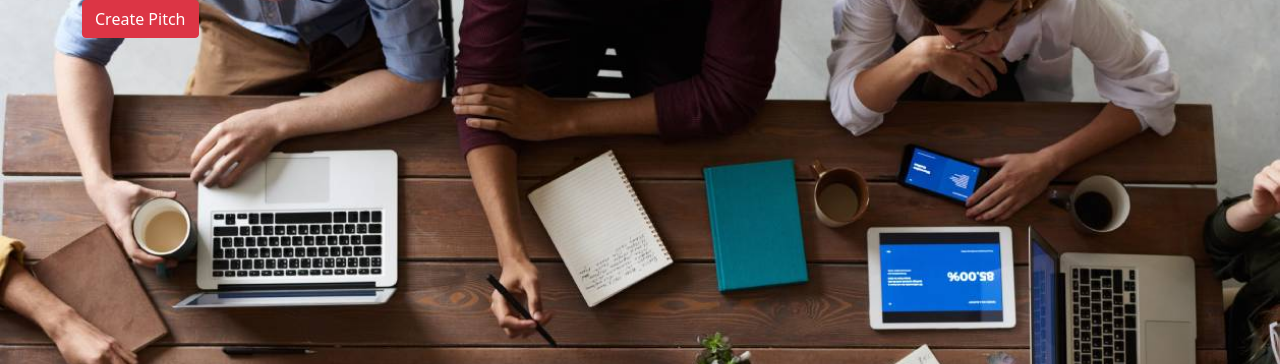
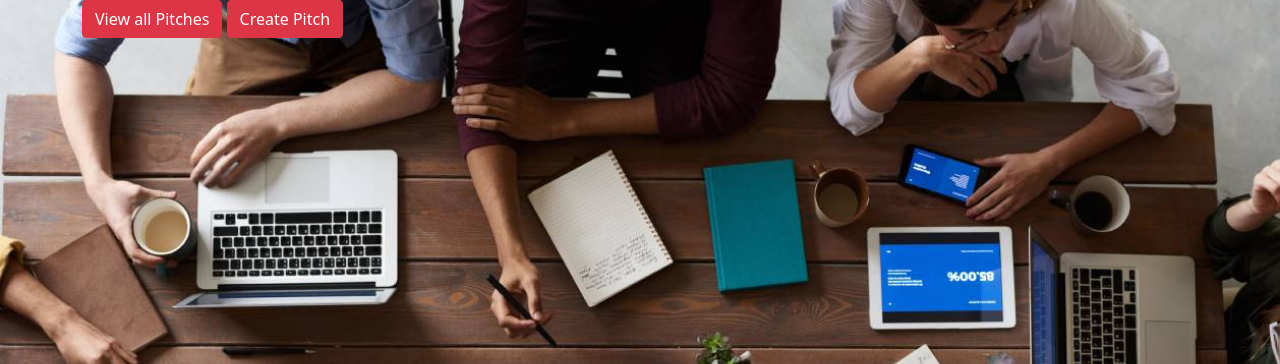
Before and after one commit to nimowairimu/flask-week-3-, a Flask app: template app/templates/index.html in a window 1280 px wide. Shown: the part 56-420 px from the top of the page. Run offline with Flask 2, Linux system fonts and the light colour scheme; the template is opened without the code that fills it, so the values that code supplies are empty; the visitor is signed in with stand-in values (Sample User, id 1); data comes from the database, SQL or seed files in the repository; parts of the project's set-up code (start-up, migrations or seed data) failed here and were passed over; some libraries are stand-ins or nearby versions; some web fonts are replaced.

Commit message:
Second Migartion.

```diff
--- a/app/main/views.py
+++ b/app/main/views.py
@@ -72,7 +72,7 @@ def new_pitch():
         new_pitch_object.save_p()
         return redirect(url_for('main.index'))
 
-    return render_template('pitch.html' form = form)
+    return render_template('pitch.html',form = form)
 
 
 @main.route('/comment/<int:pitch_id>', methods = ['POST','GET'])
--- a/app/templates/index.html
+++ b/app/templates/index.html
@@ -6,8 +6,8 @@
         <div class="row">
             <div class="col-md-12">
                 {% if current_user.is_authenticated%}
-                <!-- <a id="start" class="btn btn-danger animated infinite flash" href="{{url_for('main.index')}}">View all Pitches</a> -->
-                <a id="start" class="btn btn-danger animated infinite flash" href="{{url_for('main.pitch')}}">Create Pitch</a>
+                <a id="start" class="btn btn-danger animated infinite flash" href="{{url_for('main.index')}}">View all Pitches</a>
+                <a id="start" class="btn btn-danger animated infinite flash" href="{{url_for('main.new_pitch')}}">Create Pitch</a>
                 {% endif %}
             </div>
         </div>
```
